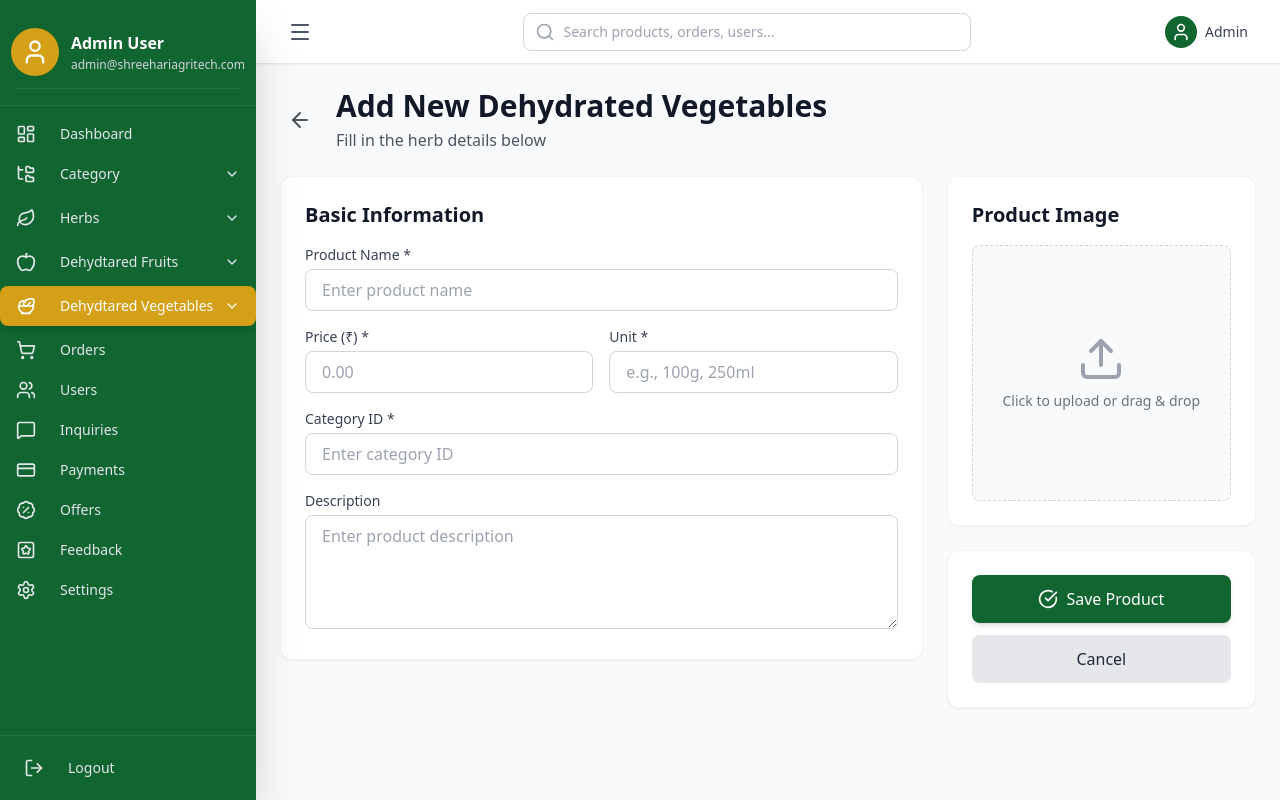
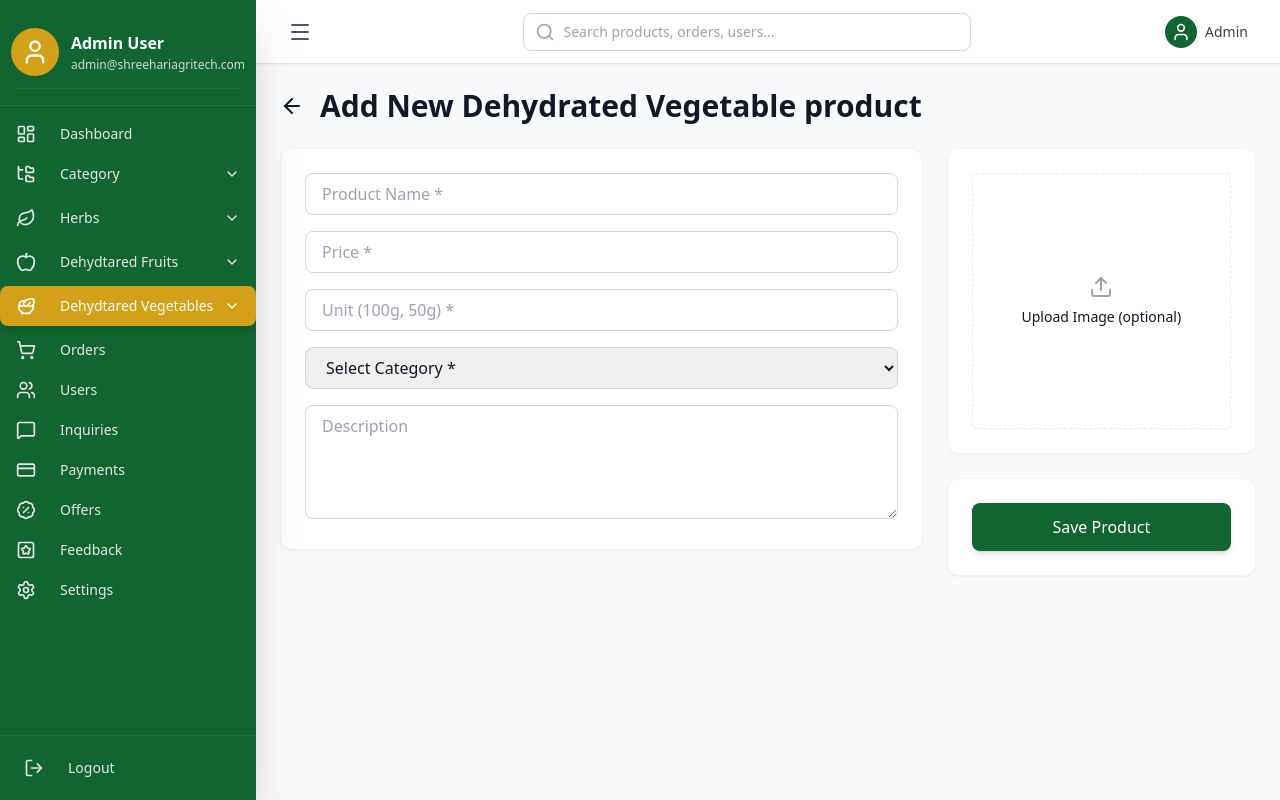
Before and after one commit to Honeyyy853/ShreeHariAdminDashboard, a React (Vite) app: page /add-DehydratedVegetables in a window 1280 px wide. Built offline with nearby package versions, Linux system fonts and the light colour scheme; sample sign-in values are in the browser's storage.

Commit message:
Updated code

```diff
--- a/src/modules/Dehydrated Fruit/AddDehydratedFruits.jsx
+++ b/src/modules/Dehydrated Fruit/AddDehydratedFruits.jsx
@@ -1,235 +1,142 @@
-import React, { useState } from 'react';
-import { useNavigate } from 'react-router-dom';
-import { useForm } from 'react-hook-form';
-import { zodResolver } from '@hookform/resolvers/zod';
-import { z } from 'zod';
-import Card from '../../components/Card';
-import { ArrowLeft, Upload, X, CheckCircle } from 'lucide-react';
-import { Link } from 'react-router-dom';
+import React, { useState, useRef } from "react";
+import { useNavigate, Link } from "react-router-dom";
+import axios from "axios";
+import Card from "../../components/Card";
+import { ArrowLeft, Upload, X, CheckCircle } from "lucide-react";
 
-// Validation schema (ONLY DATABASE COLUMNS)
-const productSchema = z.object({
-  name: z.string().min(3, 'Product name must be at least 3 characters'),
-  price: z.number().min(0, 'Price must be positive'),
-  unit: z.string().min(1, 'Unit is required'),
-  cat_id: z.number().min(1, 'Category ID is required'),
-  description: z.string().optional(),
-});
-
-const AddProduct = () => {
+const AddDehydratedFruits = () => {
   const navigate = useNavigate();
   const [imagePreview, setImagePreview] = useState(null);
+  const [imageFile, setImageFile] = useState(null);
   const [loading, setLoading] = useState(false);
   const [showSuccess, setShowSuccess] = useState(false);
 
-  const {
-    register,
-    handleSubmit,
-    formState: { errors },
-  } = useForm({
-    resolver: zodResolver(productSchema),
-  });
+  const nameRef = useRef();
+  const priceRef = useRef();
+  const unitRef = useRef();
+  const descRef = useRef();
+  const catRef = useRef();
 
   const handleImageChange = (e) => {
     const file = e.target.files[0];
-    if (file) {
-      const reader = new FileReader();
-      reader.onloadend = () => setImagePreview(reader.result);
-      reader.readAsDataURL(file);
-    }
+    if (!file) return;
+
+    setImageFile(file);
+    setImagePreview(URL.createObjectURL(file));
   };
 
-  const onSubmit = async (data) => {
+  const addDehydratedFruit = () => {
+    const productName = nameRef.current.value.trim();
+    const productPrice = priceRef.current.value;
+    const productUnit = unitRef.current.value.trim();
+    const productDesc = descRef.current.value.trim();
+    const cat_id = catRef.current.value;
+
+    if (!productName || !productPrice || !productUnit || !cat_id) {
+      alert("Please fill all required fields");
+      return;
+    }
+
     setLoading(true);
-    console.log("FINAL PRODUCT DATA:", data);
 
-    setTimeout(() => {
-      setLoading(false);
+    const formData = new FormData();
+    formData.append("productName", productName);
+    formData.append("productPrice", productPrice);
+    formData.append("productUnit", productUnit);
+    formData.append("productDesc", productDesc);
+    formData.append("cat_id", cat_id);
+
+
+    if (imageFile) {
+      formData.append("image", imageFile);
+    }
+
+    axios
+      .post("http://localhost/ShreeHari/AddDehydtaredFruits.php", formData)
+      .then(() => {
         setShowSuccess(true);
-      setTimeout(() => navigate('/products'), 1500);
-    }, 1000);
+        setTimeout(() => navigate("/manage-DehydratedFruits"), 1500);
+      })
+      .catch(() => alert("Error adding product"))
+      .finally(() => setLoading(false));
   };
 
   return (
-    <div className="p-4 sm:p-6 space-y-6 animate-fadeIn">
-
-      {/* Success Toast */}
+    <div className="p-4 sm:p-6 space-y-6">
       {showSuccess && (
-        <div className="fixed top-20 right-4 z-50 animate-slideDown">
-          <div className="bg-green-50 border border-green-200 rounded-lg p-4 flex items-center gap-3 shadow-lg">
-            <CheckCircle className="w-6 h-6 text-green-600" />
+        <div className="fixed top-20 right-4 z-50">
+          <div className="bg-green-50 border border-green-200 rounded-lg p-4 flex gap-3 shadow">
+            <CheckCircle className="text-green-600" />
             <div>
-              <p className="font-semibold text-green-900">Product Added Successfully!</p>
-              <p className="text-sm text-green-700">Redirecting to products list...</p>
+              <p className="font-semibold">Product Added Successfully</p>
+              <p className="text-sm">Redirecting...</p>
             </div>
           </div>
         </div>
       )}
 
-      {/* Header */}
       <div className="flex items-center gap-4">
-        <Link
-          to="/products"
-          className="text-gray-600 hover:text-gray-900 hover:bg-gray-100 p-2 rounded-lg transition-all"
-        >
-          <ArrowLeft className="w-6 h-6" />
+        <Link to="/manage-DehydratedFruits">
+          <ArrowLeft />
         </Link>
-        <div>
-          <h1 className="text-3xl font-bold text-gray-900">Add New Dehydtated fruits</h1>
-          <p className="text-gray-600 mt-1">Fill in the herb details below</p>
-        </div>
+        <h1 className="text-3xl font-bold">Add New Dehydrated Fruit product</h1>
       </div>
 
-      <form onSubmit={handleSubmit(onSubmit)}>
       <div className="grid grid-cols-1 lg:grid-cols-3 gap-6">
+        {/* LEFT */}
+        <div className="lg:col-span-2">
+          <Card hover={false}>
+            <div className="space-y-4">
+              <input ref={nameRef} className="input-field" placeholder="Product Name *" />
+              <input ref={priceRef} type="number" className="input-field" placeholder="Price *" />
+              <input ref={unitRef} className="input-field" placeholder="Unit (100g, 50g) *" />
 
-          {/* LEFT SIDE FORM */}
-          <div className="lg:col-span-2 space-y-6">
+              <select ref={catRef} className="input-field">
+                <option value="">Select Category *</option>
+                <option value="1">Herbs</option>
+                <option value="2">Dehydtared Fruits</option>
+                <option value="3">Dehydtared Vegetables</option>
+              </select>
 
-            {/* BASIC INFO */}
-            <Card hover={false}>
-              <h2 className="text-xl font-semibold mb-4">Basic Information</h2>
-
-              <div className="space-y-4">
-
-                {/* NAME */}
-                <div>
-                  <label className="block text-sm font-medium text-gray-700 mb-1">Product Name *</label>
-                  <input
-                    type="text"
-                    {...register('name')}
-                    className="input-field"
-                    placeholder="Enter product name"
-                  />
-                  {errors.name && <p className="text-red-600 text-sm">{errors.name.message}</p>}
+              <textarea ref={descRef} rows="4" className="input-field" placeholder="Description" />
+            </div>
+          </Card>
         </div>
 
-                {/* PRICE + UNIT */}
-                <div className="grid grid-cols-1 sm:grid-cols-2 gap-4">
-
-                  <div>
-                    <label className="block text-sm font-medium text-gray-700 mb-1">Price (₹) *</label>
-                    <input
-                      type="number"
-                      step="0.01"
-                      {...register('price', { valueAsNumber: true })}
-                      className="input-field"
-                      placeholder="0.00"
-                    />
-                    {errors.price && <p className="text-red-600 text-sm">{errors.price.message}</p>}
-                  </div>
-
-                  <div>
-                    <label className="block text-sm font-medium text-gray-700 mb-1">Unit *</label>
-                    <input
-                      type="text"
-                      {...register('unit')}
-                      className="input-field"
-                      placeholder="e.g., 100g, 250ml"
-                    />
-                    {errors.unit && <p className="text-red-600 text-sm">{errors.unit.message}</p>}
-                  </div>
-
-                </div>
-
-                {/* CAT ID */}
-                <div>
-                  <label className="block text-sm font-medium text-gray-700 mb-1">Category ID *</label>
-                  <input
-                    type="number"
-                    {...register('cat_id', { valueAsNumber: true })}
-                    className="input-field"
-                    placeholder="Enter category ID"
-                  />
-                  {errors.cat_id && <p className="text-red-600 text-sm">{errors.cat_id.message}</p>}
-                </div>
-
-                {/* DESCRIPTION */}
-                <div>
-                  <label className="block text-sm font-medium text-gray-700 mb-1">Description</label>
-                  <textarea
-                    {...register('description')}
-                    rows="4"
-                    className="input-field"
-                    placeholder="Enter product description"
-                  />
-                </div>
-
-              </div>
-            </Card>
-
-          </div>
-
-          {/* RIGHT SIDE IMAGE & ACTIONS */}
+        {/* RIGHT */}
         <div className="space-y-6">
-
-            {/* IMAGE UPLOAD */}
           <Card hover={false}>
-              <h2 className="text-xl font-semibold mb-4">Product Image</h2>
-
             {imagePreview ? (
-                <div className="relative group">
-                  <img
-                    src={imagePreview}
-                    alt="Preview"
-                    className="w-full h-64 object-cover rounded-lg shadow"
-                  />
-
+              <div className="relative">
+                <img src={imagePreview} className="w-full h-64 object-cover rounded" />
                 <button
-                    type="button"
-                    onClick={() => setImagePreview(null)}
-                    className="absolute top-2 right-2 bg-red-500 text-white p-2 rounded-full shadow transition-all hover:bg-red-600"
+                  onClick={() => {
+                    setImagePreview(null);
+                    setImageFile(null);
+                  }}
+                  className="absolute top-2 right-2 bg-red-500 text-white p-2 rounded-full"
                 >
-                    <X className="w-4 h-4" />
+                  <X size={16} />
                 </button>
-
-                  <label className="absolute bottom-2 right-2 bg-primary text-white p-2 rounded-full shadow cursor-pointer">
-                    <Upload className="w-4 h-4" />
-                    <input type="file" className="hidden" accept="image/*" onChange={handleImageChange} />
-                  </label>
               </div>
             ) : (
-                <label className="flex flex-col items-center justify-center w-full h-64 border border-gray-300 border-dashed rounded-lg cursor-pointer bg-gray-50 hover:bg-gray-100">
-                  <Upload className="w-12 h-12 mb-2 text-gray-400" />
-                  <p className="text-sm text-gray-500">Click to upload or drag & drop</p>
-                  <input type="file" className="hidden" accept="image/*" onChange={handleImageChange} />
+              <label className="flex flex-col items-center justify-center h-64 border-dashed border rounded cursor-pointer">
+                <Upload className="mb-2 text-gray-400" />
+                <p className="text-sm">Upload Image (optional)</p>
+                <input type="file" hidden accept="image/*" onChange={handleImageChange} />
               </label>
             )}
           </Card>
 
-            {/* ACTION BUTTONS */}
           <Card hover={false}>
-              <div className="space-y-3">
-                <button
-                  type="submit"
-                  disabled={loading}
-                  className="w-full btn-primary py-3 flex items-center justify-center gap-2 disabled:opacity-50"
-                >
-                  {loading ? (
-                    <>
-                      <div className="w-5 h-5 border-2 border-white border-t-transparent rounded-full animate-spin"></div>
-                      Saving...
-                    </>
-                  ) : (
-                    <>
-                      <CheckCircle className="w-5 h-5" />
-                      Save Product
-                    </>
-                  )}
+            <button onClick={addDehydratedFruit} disabled={loading} className="btn-primary w-full py-3">
+              {loading ? "Saving..." : "Save Product"}
             </button>
-
-                <Link to="/products" className="block w-full text-center btn-secondary py-3">
-                  Cancel
-                </Link>
+          </Card>
         </div>
-            </Card>
-
       </div>
-
-        </div>
-      </form>
     </div>
   );
 };
 
-export default AddProduct;
+export default AddDehydratedFruits;
--- a/src/modules/Dehydtared Vegetables/AddDehydratedVegetables.jsx
+++ b/src/modules/Dehydtared Vegetables/AddDehydratedVegetables.jsx
@@ -1,235 +1,142 @@
-import React, { useState } from 'react';
-import { useNavigate } from 'react-router-dom';
-import { useForm } from 'react-hook-form';
-import { zodResolver } from '@hookform/resolvers/zod';
-import { z } from 'zod';
-import Card from '../../components/Card';
-import { ArrowLeft, Upload, X, CheckCircle } from 'lucide-react';
-import { Link } from 'react-router-dom';
+import React, { useState, useRef } from "react";
+import { useNavigate, Link } from "react-router-dom";
+import axios from "axios";
+import Card from "../../components/Card";
+import { ArrowLeft, Upload, X, CheckCircle } from "lucide-react";
 
-// Validation schema (ONLY DATABASE COLUMNS)
-const productSchema = z.object({
-  name: z.string().min(3, 'Product name must be at least 3 characters'),
-  price: z.number().min(0, 'Price must be positive'),
-  unit: z.string().min(1, 'Unit is required'),
-  cat_id: z.number().min(1, 'Category ID is required'),
-  description: z.string().optional(),
-});
-
-const AddProduct = () => {
+const AddDehydratedVegetables = () => {
   const navigate = useNavigate();
   const [imagePreview, setImagePreview] = useState(null);
+  const [imageFile, setImageFile] = useState(null);
   const [loading, setLoading] = useState(false);
   const [showSuccess, setShowSuccess] = useState(false);
 
-  const {
-    register,
-    handleSubmit,
-    formState: { errors },
-  } = useForm({
-    resolver: zodResolver(productSchema),
-  });
+  const nameRef = useRef();
+  const priceRef = useRef();
+  const unitRef = useRef();
+  const descRef = useRef();
+  const catRef = useRef();
 
   const handleImageChange = (e) => {
     const file = e.target.files[0];
-    if (file) {
-      const reader = new FileReader();
-      reader.onloadend = () => setImagePreview(reader.result);
-      reader.readAsDataURL(file);
-    }
+    if (!file) return;
+
+    setImageFile(file);
+    setImagePreview(URL.createObjectURL(file));
   };
 
-  const onSubmit = async (data) => {
+  const addDehydratedVegetable = () => {
+    const productName = nameRef.current.value.trim();
+    const productPrice = priceRef.current.value;
+    const productUnit = unitRef.current.value.trim();
+    const productDesc = descRef.current.value.trim();
+    const cat_id = catRef.current.value;
+
+    if (!productName || !productPrice || !productUnit || !cat_id) {
+      alert("Please fill all required fields");
+      return;
+    }
+
     setLoading(true);
-    console.log("FINAL PRODUCT DATA:", data);
 
-    setTimeout(() => {
-      setLoading(false);
+    const formData = new FormData();
+    formData.append("productName", productName);
+    formData.append("productPrice", productPrice);
+    formData.append("productUnit", productUnit);
+    formData.append("productDesc", productDesc);
+    formData.append("cat_id", cat_id);
+
+
+    if (imageFile) {
+      formData.append("image", imageFile);
+    }
+
+    axios
+      .post("http://localhost/ShreeHari/AddDehydratedVegetables.php", formData)
+      .then(() => {
         setShowSuccess(true);
-      setTimeout(() => navigate('/products'), 1500);
-    }, 1000);
+        setTimeout(() => navigate("/manage-DehydratedVegetables"), 1500);
+      })
+      .catch(() => alert("Error adding product"))
+      .finally(() => setLoading(false));
   };
 
   return (
-    <div className="p-4 sm:p-6 space-y-6 animate-fadeIn">
-
-      {/* Success Toast */}
+    <div className="p-4 sm:p-6 space-y-6">
       {showSuccess && (
-        <div className="fixed top-20 right-4 z-50 animate-slideDown">
-          <div className="bg-green-50 border border-green-200 rounded-lg p-4 flex items-center gap-3 shadow-lg">
-            <CheckCircle className="w-6 h-6 text-green-600" />
+        <div className="fixed top-20 right-4 z-50">
+          <div className="bg-green-50 border border-green-200 rounded-lg p-4 flex gap-3 shadow">
+            <CheckCircle className="text-green-600" />
             <div>
-              <p className="font-semibold text-green-900">Product Added Successfully!</p>
-              <p className="text-sm text-green-700">Redirecting to products list...</p>
+              <p className="font-semibold">Product Added Successfully</p>
+              <p className="text-sm">Redirecting...</p>
             </div>
           </div>
         </div>
       )}
 
-      {/* Header */}
       <div className="flex items-center gap-4">
-        <Link
-          to="/products"
-          className="text-gray-600 hover:text-gray-900 hover:bg-gray-100 p-2 rounded-lg transition-all"
-        >
-          <ArrowLeft className="w-6 h-6" />
+        <Link to="/manage-DehydratedFruits">
+          <ArrowLeft />
         </Link>
-        <div>
-          <h1 className="text-3xl font-bold text-gray-900">Add New Dehydrated Vegetables</h1>
-          <p className="text-gray-600 mt-1">Fill in the herb details below</p>
-        </div>
+        <h1 className="text-3xl font-bold">Add New Dehydrated Vegetable product</h1>
       </div>
 
-      <form onSubmit={handleSubmit(onSubmit)}>
       <div className="grid grid-cols-1 lg:grid-cols-3 gap-6">
+        {/* LEFT */}
+        <div className="lg:col-span-2">
+          <Card hover={false}>
+            <div className="space-y-4">
+              <input ref={nameRef} className="input-field" placeholder="Product Name *" />
+              <input ref={priceRef} type="number" className="input-field" placeholder="Price *" />
+              <input ref={unitRef} className="input-field" placeholder="Unit (100g, 50g) *" />
 
-          {/* LEFT SIDE FORM */}
-          <div className="lg:col-span-2 space-y-6">
+              <select ref={catRef} className="input-field">
+                <option value="">Select Category *</option>
+                <option value="1">Herbs</option>
+                <option value="2">Dehydtared Fruits</option>
+                <option value="3">Dehydtared Vegetables</option>
+              </select>
 
-            {/* BASIC INFO */}
-            <Card hover={false}>
-              <h2 className="text-xl font-semibold mb-4">Basic Information</h2>
-
-              <div className="space-y-4">
-
-                {/* NAME */}
-                <div>
-                  <label className="block text-sm font-medium text-gray-700 mb-1">Product Name *</label>
-                  <input
-                    type="text"
-                    {...register('name')}
-                    className="input-field"
-                    placeholder="Enter product name"
-                  />
-                  {errors.name && <p className="text-red-600 text-sm">{errors.name.message}</p>}
+              <textarea ref={descRef} rows="4" className="input-field" placeholder="Description" />
+            </div>
+          </Card>
         </div>
 
-                {/* PRICE + UNIT */}
-                <div className="grid grid-cols-1 sm:grid-cols-2 gap-4">
-
-                  <div>
-                    <label className="block text-sm font-medium text-gray-700 mb-1">Price (₹) *</label>
-                    <input
-                      type="number"
-                      step="0.01"
-                      {...register('price', { valueAsNumber: true })}
-                      className="input-field"
-                      placeholder="0.00"
-                    />
-                    {errors.price && <p className="text-red-600 text-sm">{errors.price.message}</p>}
-                  </div>
-
-                  <div>
-                    <label className="block text-sm font-medium text-gray-700 mb-1">Unit *</label>
-                    <input
-                      type="text"
-                      {...register('unit')}
-                      className="input-field"
-                      placeholder="e.g., 100g, 250ml"
-                    />
-                    {errors.unit && <p className="text-red-600 text-sm">{errors.unit.message}</p>}
-                  </div>
-
-                </div>
-
-                {/* CAT ID */}
-                <div>
-                  <label className="block text-sm font-medium text-gray-700 mb-1">Category ID *</label>
-                  <input
-                    type="number"
-                    {...register('cat_id', { valueAsNumber: true })}
-                    className="input-field"
-                    placeholder="Enter category ID"
-                  />
-                  {errors.cat_id && <p className="text-red-600 text-sm">{errors.cat_id.message}</p>}
-                </div>
-
-                {/* DESCRIPTION */}
-                <div>
-                  <label className="block text-sm font-medium text-gray-700 mb-1">Description</label>
-                  <textarea
-                    {...register('description')}
-                    rows="4"
-                    className="input-field"
-                    placeholder="Enter product description"
-                  />
-                </div>
-
-              </div>
-            </Card>
-
-          </div>
-
-          {/* RIGHT SIDE IMAGE & ACTIONS */}
+        {/* RIGHT */}
         <div className="space-y-6">
-
-            {/* IMAGE UPLOAD */}
           <Card hover={false}>
-              <h2 className="text-xl font-semibold mb-4">Product Image</h2>
-
             {imagePreview ? (
-                <div className="relative group">
-                  <img
-                    src={imagePreview}
-                    alt="Preview"
-                    className="w-full h-64 object-cover rounded-lg shadow"
-                  />
-
+              <div className="relative">
+                <img src={imagePreview} className="w-full h-64 object-cover rounded" />
                 <button
-                    type="button"
-                    onClick={() => setImagePreview(null)}
-                    className="absolute top-2 right-2 bg-red-500 text-white p-2 rounded-full shadow transition-all hover:bg-red-600"
+                  onClick={() => {
+                    setImagePreview(null);
+                    setImageFile(null);
+                  }}
+                  className="absolute top-2 right-2 bg-red-500 text-white p-2 rounded-full"
                 >
-                    <X className="w-4 h-4" />
+                  <X size={16} />
                 </button>
-
-                  <label className="absolute bottom-2 right-2 bg-primary text-white p-2 rounded-full shadow cursor-pointer">
-                    <Upload className="w-4 h-4" />
-                    <input type="file" className="hidden" accept="image/*" onChange={handleImageChange} />
-                  </label>
               </div>
             ) : (
-                <label className="flex flex-col items-center justify-center w-full h-64 border border-gray-300 border-dashed rounded-lg cursor-pointer bg-gray-50 hover:bg-gray-100">
-                  <Upload className="w-12 h-12 mb-2 text-gray-400" />
-                  <p className="text-sm text-gray-500">Click to upload or drag & drop</p>
-                  <input type="file" className="hidden" accept="image/*" onChange={handleImageChange} />
+              <label className="flex flex-col items-center justify-center h-64 border-dashed border rounded cursor-pointer">
+                <Upload className="mb-2 text-gray-400" />
+                <p className="text-sm">Upload Image (optional)</p>
+                <input type="file" hidden accept="image/*" onChange={handleImageChange} />
               </label>
             )}
           </Card>
 
-            {/* ACTION BUTTONS */}
           <Card hover={false}>
-              <div className="space-y-3">
-                <button
-                  type="submit"
-                  disabled={loading}
-                  className="w-full btn-primary py-3 flex items-center justify-center gap-2 disabled:opacity-50"
-                >
-                  {loading ? (
-                    <>
-                      <div className="w-5 h-5 border-2 border-white border-t-transparent rounded-full animate-spin"></div>
-                      Saving...
-                    </>
-                  ) : (
-                    <>
-                      <CheckCircle className="w-5 h-5" />
-                      Save Product
-                    </>
-                  )}
+            <button onClick={addDehydratedVegetable} disabled={loading} className="btn-primary w-full py-3">
+              {loading ? "Saving..." : "Save Product"}
             </button>
-
-                <Link to="/products" className="block w-full text-center btn-secondary py-3">
-                  Cancel
-                </Link>
+          </Card>
         </div>
-            </Card>
-
       </div>
-
-        </div>
-      </form>
     </div>
   );
 };
 
-export default AddProduct;
+export default AddDehydratedVegetables;
```
Lines whose indentation alone changed are shown as unchanged.
